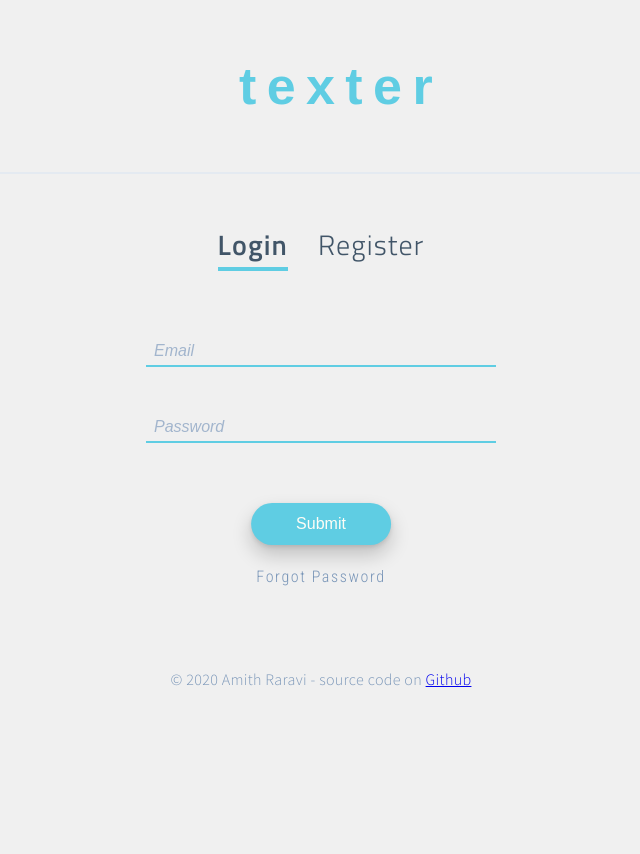
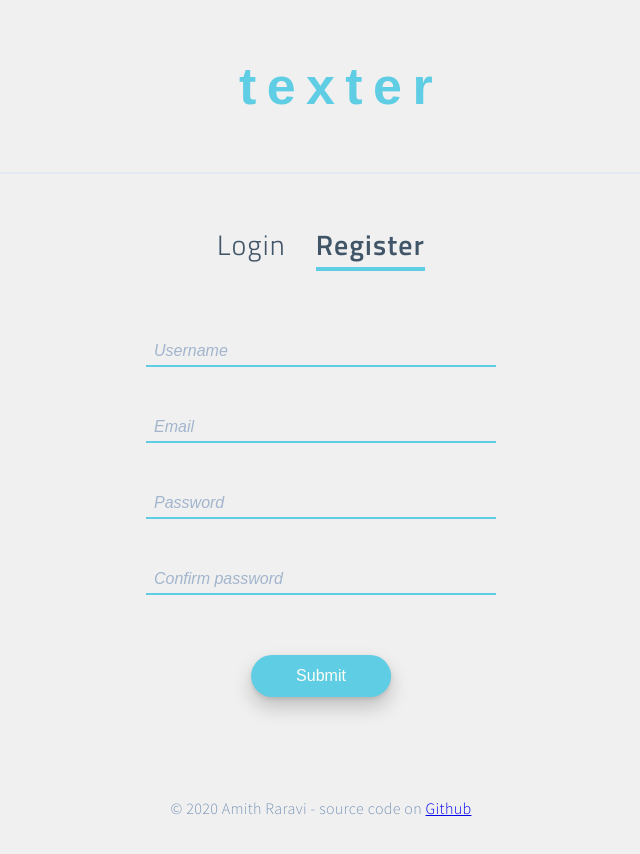
Before and after one commit to raravi/chat-app-client, a React (Create React App) app: page /register in a window 1280 px wide. Shown: the top 854 px of the page, without its empty margins (319-959 px from the left). Before the commit the page ends 800 px from the top, so only its background shows below. Built offline with nearby package versions, Linux system fonts and the light colour scheme; a web font is replaced by a local one.

Commit message:
React Router added. Tests fixed.

```diff
--- a/package.json
+++ b/package.json
@@ -15,6 +15,7 @@
     "moment": "^2.24.0",
     "react": "^16.13.1",
     "react-dom": "^16.13.1",
+    "react-router-dom": "^5.1.2",
     "react-scripts": "3.4.1",
     "socket.io-client": "^2.3.0"
   },
--- a/src/App.css
+++ b/src/App.css
@@ -271,6 +271,7 @@ body {
 .login__header,
 .register__header {
   cursor: pointer;
+  text-decoration: none;
 }
 
 .login__header--selected,
--- a/src/App.js
+++ b/src/App.js
@@ -1,4 +1,9 @@
 import React, { useState, useEffect } from 'react';
+import {
+  Switch,
+  Route,
+  Redirect
+} from "react-router-dom";
 import axios from 'axios';
 import jwtDecode from 'jwt-decode';
 import {  connectSocket,
@@ -33,8 +38,6 @@ function App() {
   let [ registerSuccess, setRegisterSuccess ] = useState('');
   let [ forgotPasswordEmailError, setForgotPasswordEmailError ] = useState('');
   let [ forgotPasswordEmailSuccess, setForgotPasswordEmailSuccess ] = useState('');
-  let [ newUser, setNewUser ] = useState(false);
-  let [ forgotPassword, setForgotPassword ] = useState(false);
 
   useEffect(() => {
     sessionStorage.removeItem("token");
@@ -52,16 +55,6 @@ function App() {
     }
   // eslint-disable-next-line
   }, [messageBoxText]);
-
-  /**
-   * These functions toggle/set state variables.
-   */
-  function toggleNewUser() {
-    setNewUser(!newUser);
-  }
-  function onClickForgotPassword() {
-    setForgotPassword(true);
-  }
 
   /**
    * Add New Message (either from the user or someone else) to the Message Box.
@@ -231,26 +224,30 @@ function App() {
   return (
     <div className="container">
       <Header userAuthenticated={userAuthenticated} logout={logout} />
-      { userAuthenticated &&
-        <MessageSection
+      <Switch>
+        <Route path="/app">
+          { userAuthenticated
+            ? <MessageSection
                 messageBoxText={messageBoxText}
                 userAuthenticated={userAuthenticated}
                 onEnterKeyClicked={onEnterKeyClicked}
                 getMessageFromUser={getMessageFromUser}
               />
+            : <Redirect to="/" />
           }
-      { !userAuthenticated && !forgotPassword && !newUser &&
-        <LoginSection
-          toggleNewUser={toggleNewUser}
+        </Route>
+        <Route exact path="/">
+          { userAuthenticated
+            ? <Redirect to="/app" />
+            : <LoginSection
                 loginEmailError={loginEmailError}
                 loginPasswordError={loginPasswordError}
                 login={login}
-          onClickForgotPassword={onClickForgotPassword}
               />
           }
-      { !userAuthenticated && !forgotPassword && newUser &&
+        </Route>
+        <Route path="/register">
           <RegisterSection
-          toggleNewUser={toggleNewUser}
             registerUsernameError={registerUsernameError}
             registerEmailError={registerEmailError}
             registerPasswordError={registerPasswordError}
@@ -258,14 +255,15 @@ function App() {
             registerSuccess={registerSuccess}
             register={register}
           />
-      }
-      { !userAuthenticated && forgotPassword &&
+        </Route>
+        <Route path="/forgot-password">
           <ForgotPassword
             forgotPasswordEmailError={forgotPasswordEmailError}
             forgotPasswordEmailSuccess={forgotPasswordEmailSuccess}
             sendForPasswordReset={sendForPasswordReset}
           />
-      }
+        </Route>
+      </Switch>
       <Footer />
     </div>
   );
--- a/src/components/LoginSection.js
+++ b/src/components/LoginSection.js
@@ -1,4 +1,7 @@
 import React from 'react';
+import {
+  Link
+} from "react-router-dom";
 
 /**
  * LoginSection component
@@ -9,7 +12,11 @@ export const LoginSection = (props) => {
     <section className="login">
       <div className="login__header-group">
       <h2 className="login__header login__header--selected">Login</h2>
-      <h2 className="login__header" data-testid="login-register" onClick={props.toggleNewUser}>Register</h2>
+      <Link to="/register"
+            className="login__header"
+            data-testid="login-register">
+        Register
+      </Link>
       </div>
       <input type="email" name="email" className="login__email" placeholder="Email" /><br />
       <label className="login__email-error">{props.loginEmailError}</label>
@@ -17,7 +24,11 @@ export const LoginSection = (props) => {
       <label className="login__password-error">{props.loginPasswordError}</label><br />
       <button type="button" className="login__submit" data-testid="login-button" onClick={props.login}>Submit</button>
       <div className="login__forgot-passwordblock">
-        <span className="login__forgot-password" data-testid="login-forgotpassword" onClick={props.onClickForgotPassword}>Forgot Password</span>
+        <Link to="/forgot-password"
+              className="login__forgot-password"
+              data-testid="login-forgotpassword">
+          Forgot Password
+        </Link>
       </div>
     </section>
   )
--- a/src/components/RegisterSection.js
+++ b/src/components/RegisterSection.js
@@ -1,4 +1,7 @@
 import React from 'react';
+import {
+  Link
+} from "react-router-dom";
 
 /**
  * RegisterSection component
@@ -8,7 +11,11 @@ export const RegisterSection = (props) => {
   return (
     <section className="register">
       <div className="register__header-group">
-        <h2 className="register__header" data-testid="register-login" onClick={props.toggleNewUser}>Login</h2>
+        <Link to="/"
+              className="register__header"
+              data-testid="register-login">
+          Login
+        </Link>
         <h2 className="register__header register__header--selected">Register</h2>
       </div>
       <input type="username" name="username" className="register__username" placeholder="Username" /><br />
--- a/src/index.js
+++ b/src/index.js
@@ -1,5 +1,13 @@
 import React from 'react';
+import {
+  BrowserRouter as Router
+} from "react-router-dom";
 import { render } from 'react-dom';
 import App from './App';
 
-render(<App />, document.getElementById('root'));
+render(
+  <Router>
+    <App />
+  </Router>,
+  document.getElementById('root')
+);
```
Also changed, not shown: 2 other files (tests, documents, lock files or other folders). Lines whose indentation alone changed are shown as unchanged.
